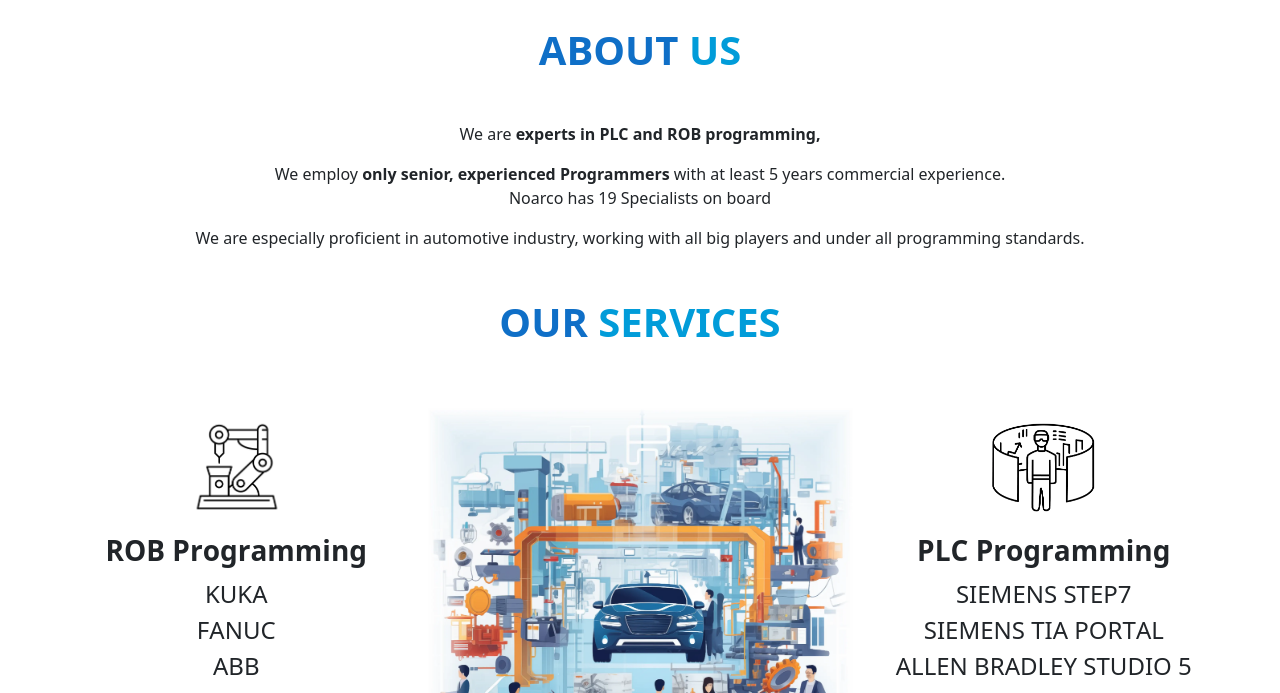
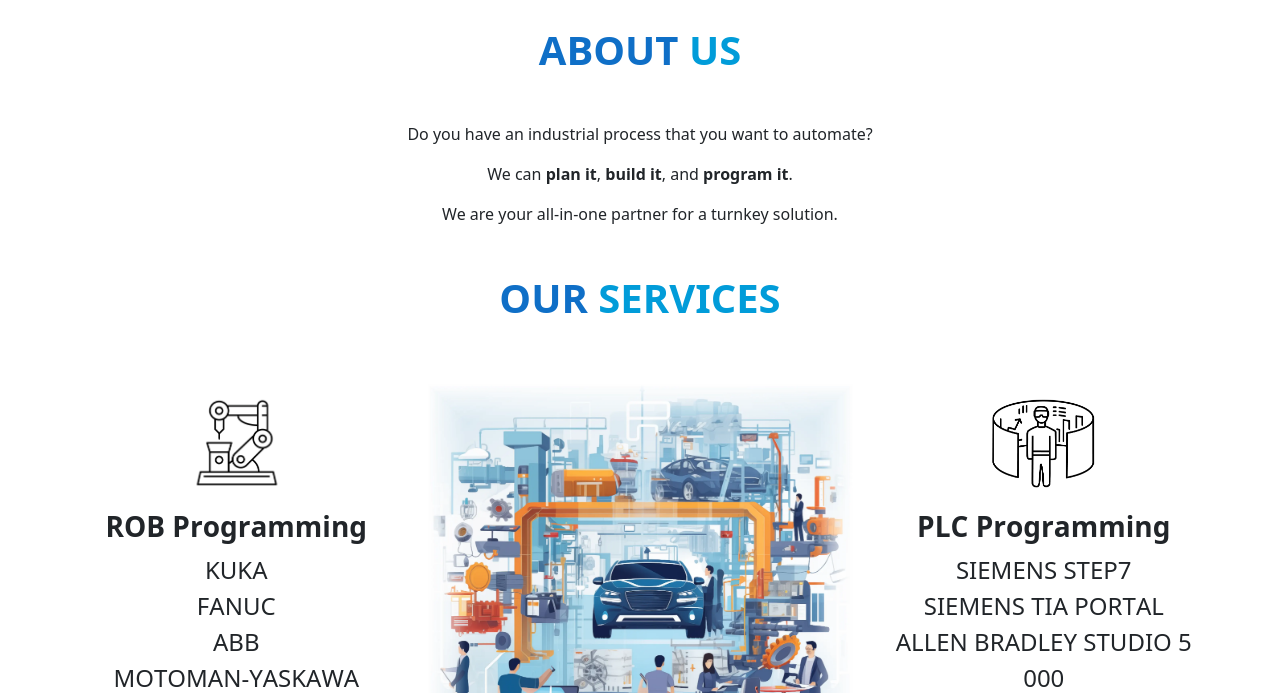
Before and after one commit to trupu/noarco-landing, a website built with Vite: page index.html in a window 1280 px wide. Shown: the part 92-785 px from the top of the page. Built offline with nearby package versions, Linux system fonts and the light colour scheme.

Commit message:
fix: index

```diff
--- a/index.html
+++ b/index.html
@@ -116,7 +116,7 @@
                                 <span class="text-secondary">us</span>
                             </h2>
 
-                            <p>
+                            <!-- <p>
                                 We are <strong>experts in PLC and ROB programming, </strong>
                             </p>
 
@@ -127,6 +127,18 @@
 
                             <p>
                                 We are especially proficient in automotive industry, working with all big players and under all programming standards.
+                            </p> -->
+
+                            <p>
+                                Do you have an industrial process that you want to automate?
+                            </p>
+
+                            <p>
+                                We can <strong>plan it</strong>, <strong>build it</strong>, and <strong>program it</strong>.
+                            </p>
+
+                            <p>
+                                We are your all-in-one partner for a turnkey solution.
                             </p>
                         </div>
 
```
